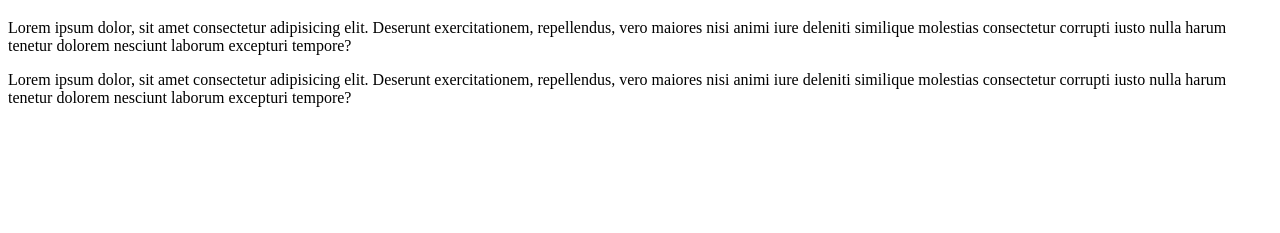
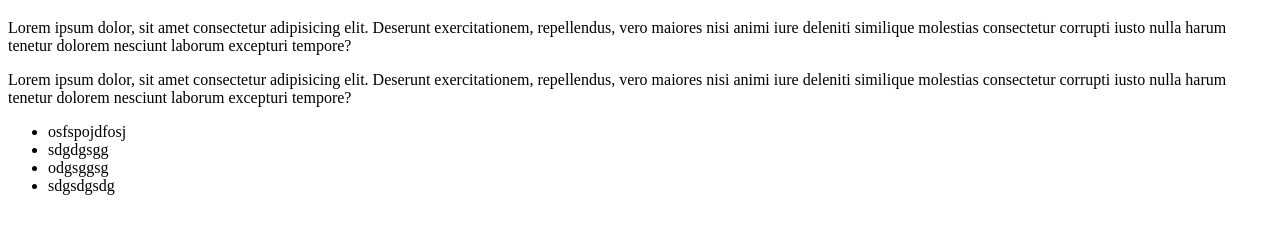
Before and after one commit to yefimovych/---3, a plain HTML site: page index.html in a window 1280 px wide. Shown: the part 61-294 px from the top of the page. Drawn offline with Linux system fonts and the light colour scheme.

Commit message:
block list

```diff
--- a/index.html
+++ b/index.html
@@ -13,6 +13,14 @@
     </div>
     <div><p>Lorem ipsum dolor, sit amet consectetur adipisicing elit. Deserunt exercitationem, repellendus, vero maiores nisi animi iure deleniti similique molestias consectetur corrupti iusto nulla harum tenetur dolorem nesciunt laborum excepturi tempore?
     </p></div>
+    <div>
+        <ul>
+            <li>osfspojdfosj</li>
+            <li>sdgdgsgg</li>
+            <li>odgsggsg</li>
+            <li>sdgsdgsdg</li>
 
+        </ul>
+    </div>
 </body>
 </html>
```
